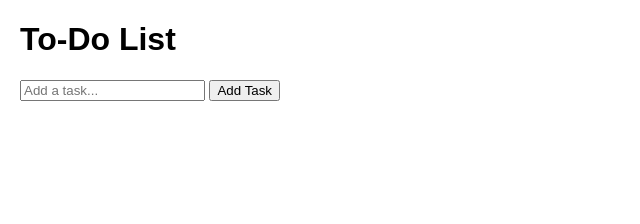
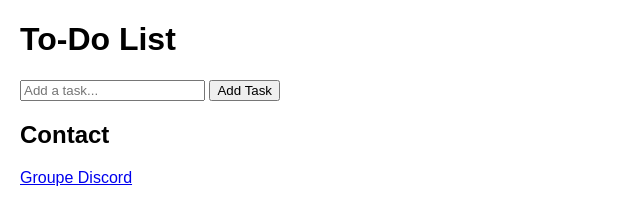
Before and after one commit to rakotok2109/html-git-eemi-10-24, a plain HTML site: page index.html in a window 1280 px wide. Shown: the whole page, without its empty margins (0-640 px from the left). Drawn offline with Linux system fonts and the light colour scheme.

Commit message:
add footer

```diff
--- a/index.html
+++ b/index.html
@@ -11,6 +11,10 @@
     <div id="task-list"></div>
     <input type="text" id="new-task" placeholder="Add a task...">
     <button onclick="addTask()">Add Task</button>
+    <footer>
+        <h2>Contact</h2>
+        <a href="https://discord.gg/Rtm5x3SC">Groupe Discord</a>
+    </footer>
     <script src="js/app.js"></script>
 </body>
 </html>
```
